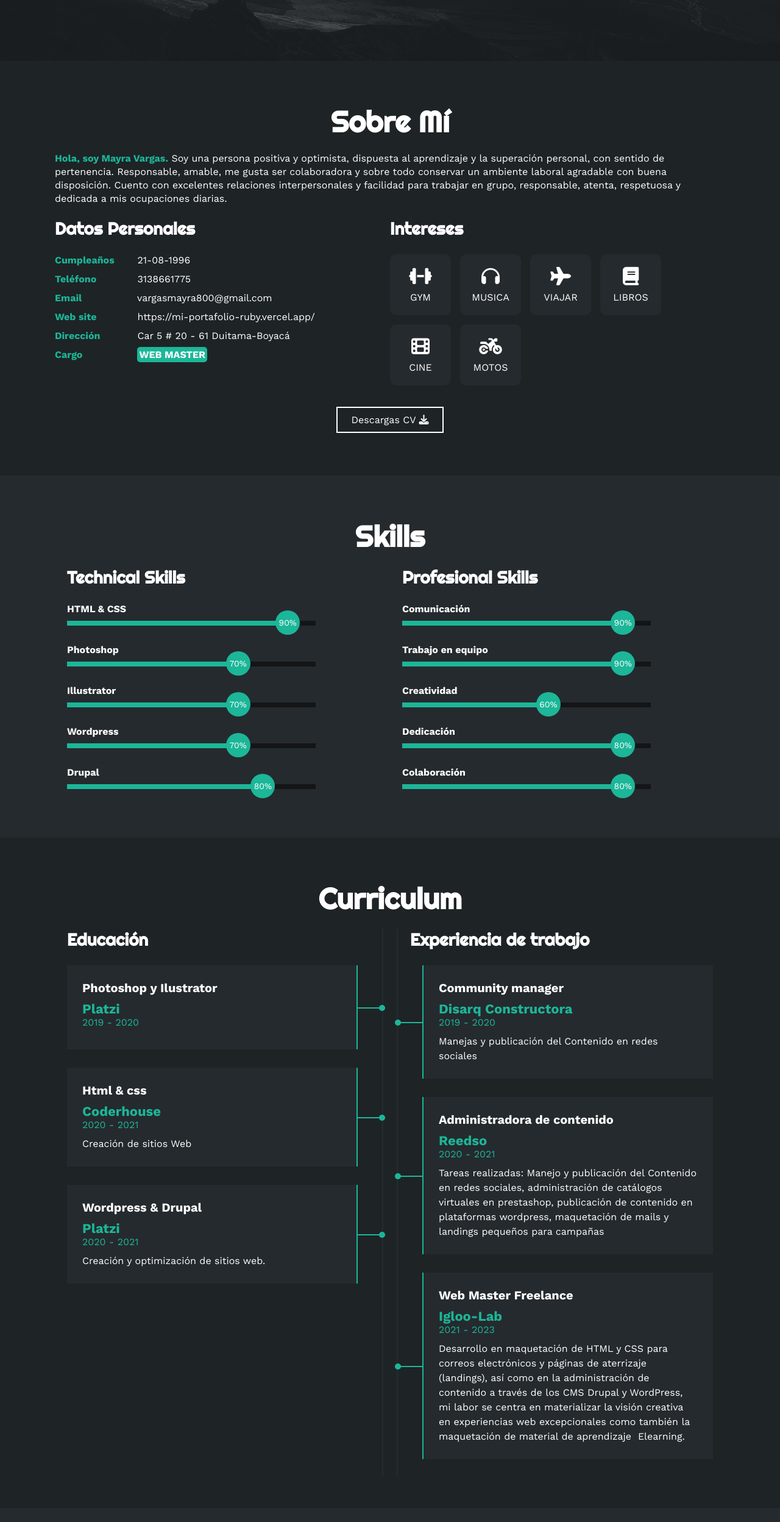
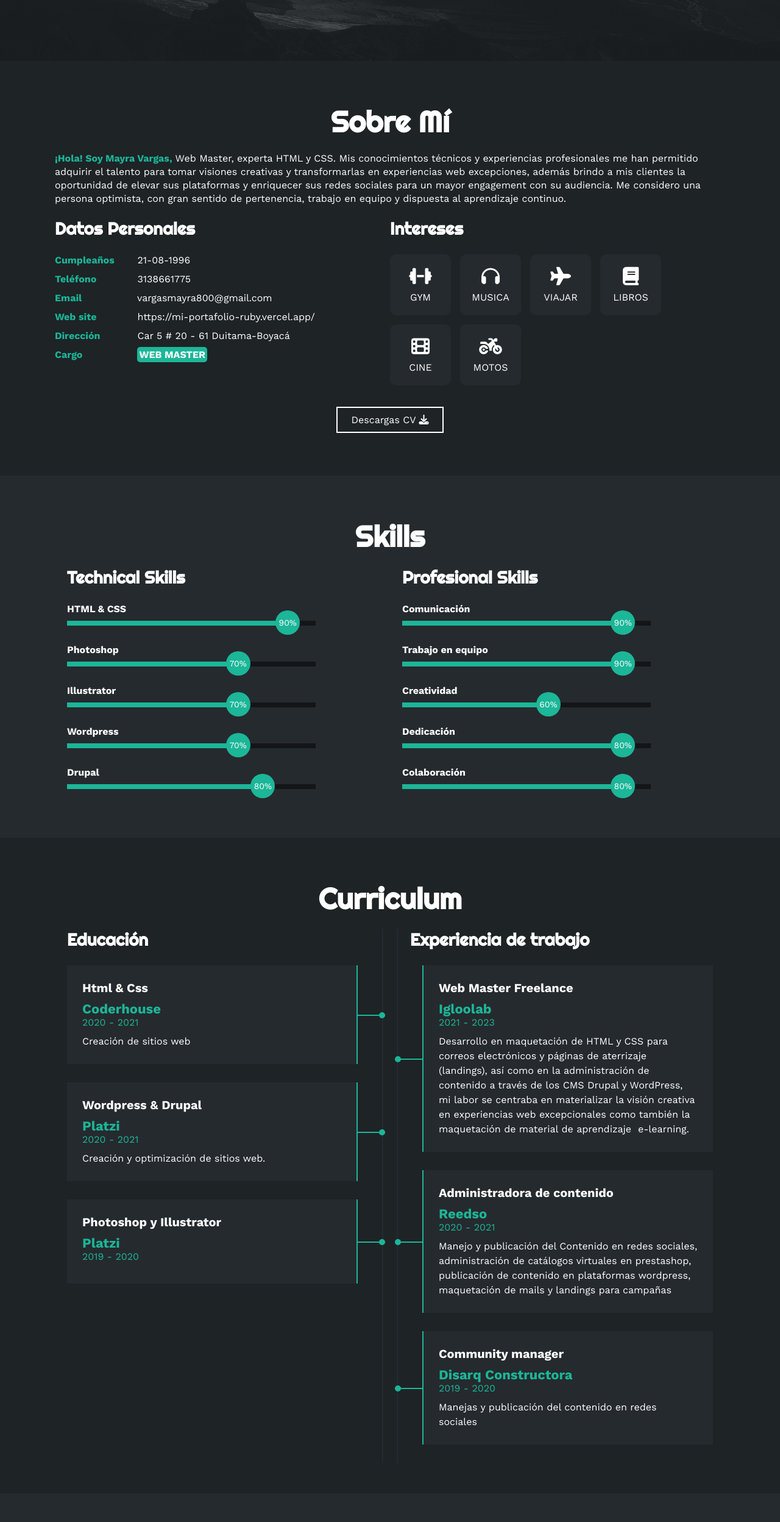
Before and after one commit to mayravargasbecerra13/mi-portafolio, a plain HTML site: page index.html in a window 1280 px wide. Shown: the part 700-3196 px from the top of the page at 61% size. Drawn offline with nearby package versions, Linux system fonts and the light colour scheme.

Commit message:
cambios html y js

```diff
--- a/index.html
+++ b/index.html
@@ -72,13 +72,14 @@
       <div class="contenedor-seccion">
         <h2>Sobre Mí</h2>
         <p>
-          <span>Hola, soy Mayra Vargas.</span>
-          Soy una persona positiva y optimista, dispuesta al aprendizaje y la
-          superación personal, con sentido de pertenencia. Responsable, amable,
-          me gusta ser colaboradora y sobre todo conservar un ambiente laboral
-          agradable con buena disposición. Cuento con excelentes relaciones
-          interpersonales y facilidad para trabajar en grupo, responsable,
-          atenta, respetuosa y dedicada a mis ocupaciones diarias.
+          <span>¡Hola! Soy Mayra Vargas,</span>
+          Web Master, experta HTML y CSS. Mis conocimientos técnicos y
+          experiencias profesionales me han permitido adquirir el talento para
+          tomar visiones creativas y transformarlas en experiencias web
+          excepciones, además brindo a mis clientes la oportunidad de elevar sus
+          plataformas y enriquecer sus redes sociales para un mayor engagement
+          con su audiencia. Me considero una persona optimista, con gran sentido
+          de pertenencia, trabajo en equipo y dispuesta al aprendizaje continuo.
         </p>
         <div class="fila">
           <!--datos personales-->
@@ -253,20 +254,12 @@
         <div class="fila">
           <div class="col izquierda">
             <h3>Educación</h3>
+
             <div class="item izq">
-              <h4>Photoshop y Ilustrator</h4>
-              <span class="casa">Platzi</span>
-              <span class="fecha">2019 - 2020</span>
-              <p></p>
-              <div class="conectori">
-                <div class="circuloi"></div>
-              </div>
-            </div>
-            <div class="item izq">
-              <h4>Html & css</h4>
+              <h4>Html & Css</h4>
               <span class="casa">Coderhouse</span>
               <span class="fecha">2020 - 2021</span>
-              <p>Creación de sitios Web</p>
+              <p>Creación de sitios web</p>
               <div class="conectori">
                 <div class="circuloi"></div>
               </div>
@@ -280,16 +273,30 @@
                 <div class="circuloi"></div>
               </div>
             </div>
+            <div class="item izq">
+              <h4>Photoshop y Illustrator</h4>
+              <span class="casa">Platzi</span>
+              <span class="fecha">2019 - 2020</span>
+              <p></p>
+              <div class="conectori">
+                <div class="circuloi"></div>
+              </div>
+            </div>
           </div>
           <div class="col derecha">
             <h3>Experiencia de trabajo</h3>
-
             <div class="item der">
-              <h4>Community manager</h4>
-              <span class="casa">Disarq Constructora</span>
-              <span class="fecha">2019 - 2020</span>
+              <h4>Web Master Freelance</h4>
+              <span class="casa">Igloolab</span>
+              <span class="fecha">2021 - 2023</span>
               <p>
-                Manejas y publicación del Contenido en redes sociales <br />
+                Desarrollo en maquetación de HTML y CSS para correos
+                electrónicos y páginas de aterrizaje (landings), así como en la
+                administración de contenido a través de los CMS Drupal y
+                WordPress, mi labor se centraba en materializar la visión
+                creativa en experiencias web excepcionales como también la
+                maquetación de material de aprendizaje  e-learning.
+                <br />
               </p>
               <div class="conectord">
                 <div class="circulod"></div>
@@ -300,27 +307,22 @@
               <span class="casa">Reedso</span>
               <span class="fecha">2020 - 2021</span>
               <p>
-                Tareas realizadas: Manejo y publicación del Contenido en redes
-                sociales, administración de catálogos virtuales en prestashop,
-                publicación de contenido en plataformas wordpress, maquetación
-                de mails y landings pequeños para campañas <br />
+                Manejo y publicación del Contenido en redes sociales,
+                administración de catálogos virtuales en prestashop, publicación
+                de contenido en plataformas wordpress, maquetación de mails y
+                landings para campañas <br />
               </p>
               <div class="conectord">
                 <div class="circulod"></div>
               </div>
             </div>
+
             <div class="item der">
-              <h4>Web Master Freelance</h4>
-              <span class="casa">Igloo-Lab</span>
-              <span class="fecha">2021 - 2023</span>
+              <h4>Community manager</h4>
+              <span class="casa">Disarq Constructora</span>
+              <span class="fecha">2019 - 2020</span>
               <p>
-                Desarrollo en maquetación de HTML y CSS para correos
-                electrónicos y páginas de aterrizaje (landings), así como en la
-                administración de contenido a través de los CMS Drupal y
-                WordPress, mi labor se centra en materializar la visión creativa
-                en experiencias web excepcionales como también la maquetación de
-                material de aprendizaje  Elearning.
-                <br />
+                Manejas y publicación del contenido en redes sociales <br />
               </p>
               <div class="conectord">
                 <div class="circulod"></div>
--- a/script.js
+++ b/script.js
@@ -41,6 +41,6 @@ window.onscroll = function () {
 };
 
 document.getElementById("open-pdf").addEventListener("click", function () {
-  var pdfFile = "mayra-cv.pdf"; // Reemplaza con la ruta de tu archivo PDF
+  let pdfFile = "mayra-cv.pdf";
   window.open(pdfFile, "_blank");
 });
```
